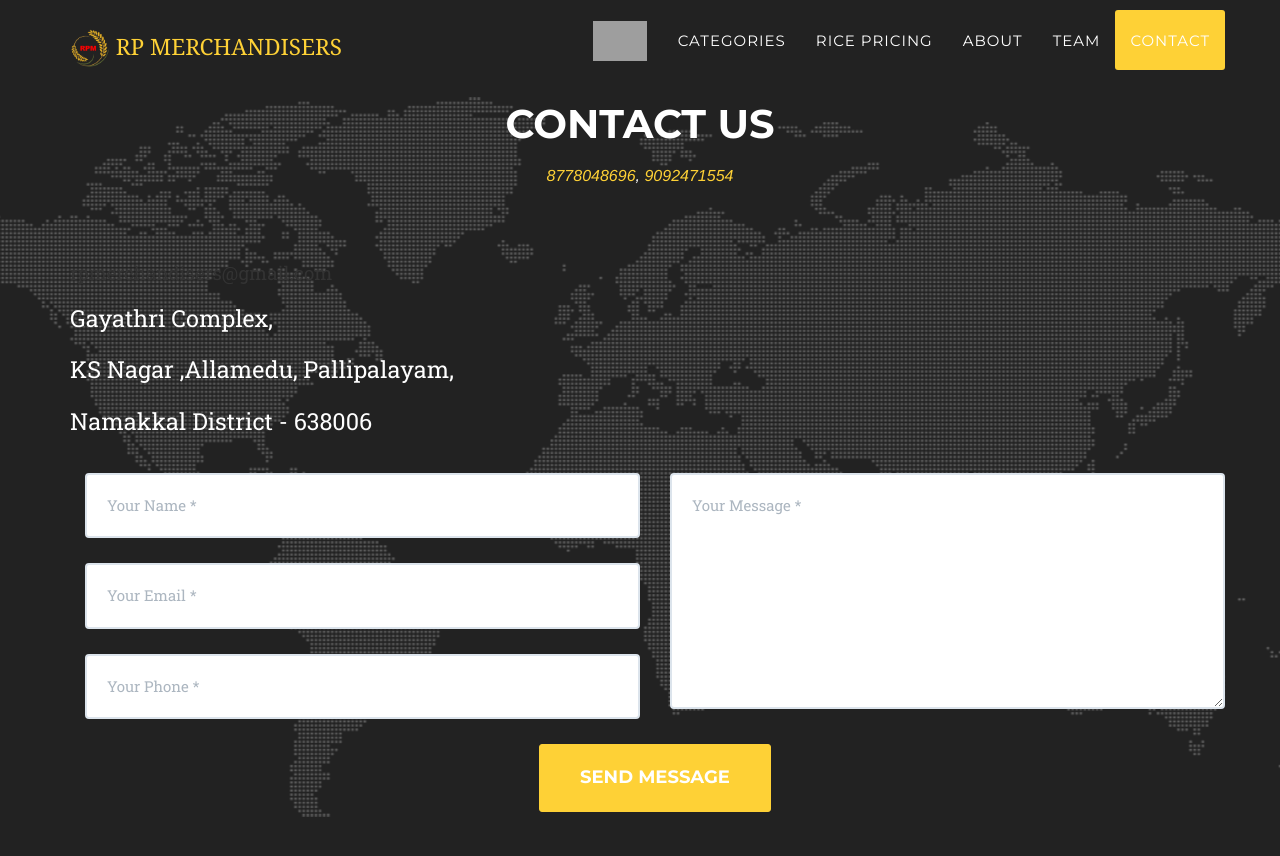
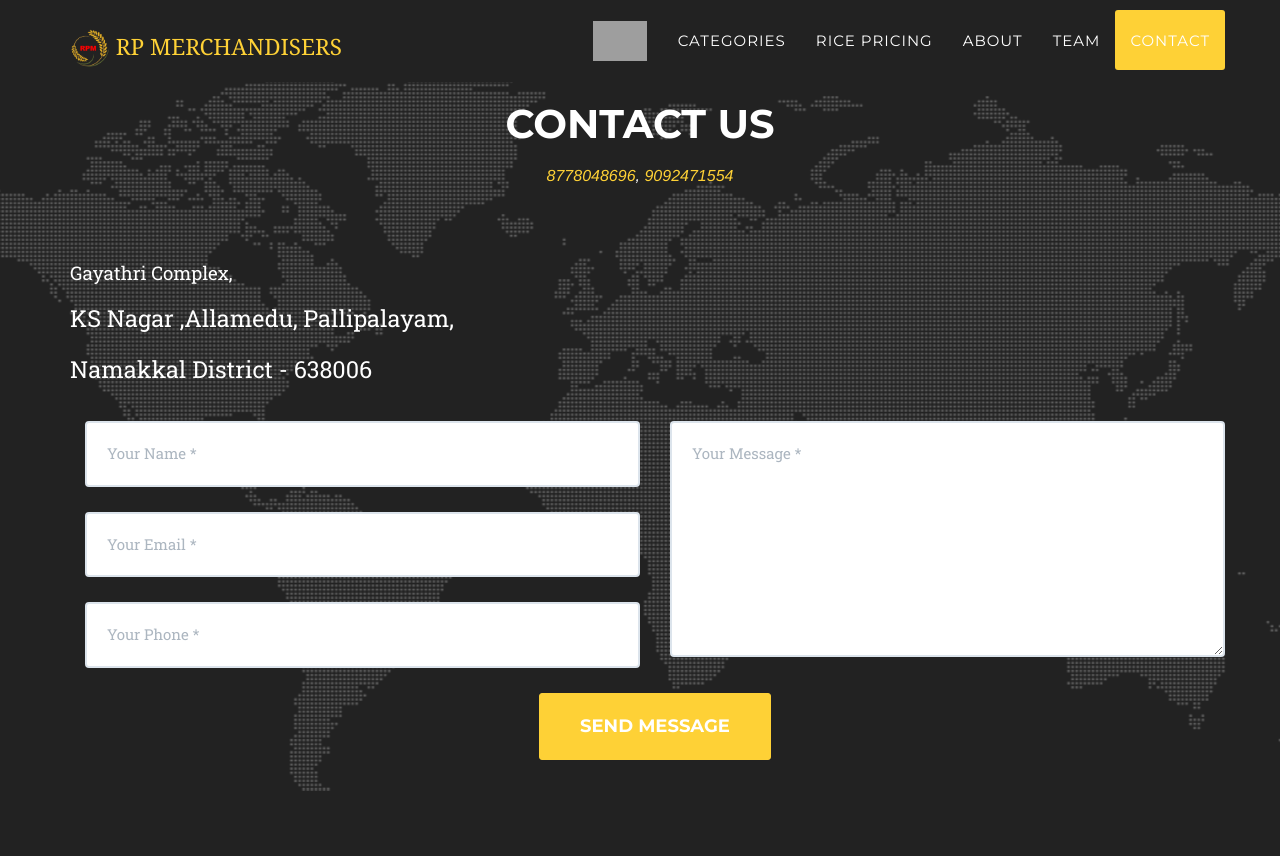
Before and after one commit to rpmerchandisers/rpmerchandiser, a Jekyll site: the page built from index.html, in a window 1280 px wide and 900 px high, scrolled down 5479 px. Shown: the top 856 px of the window. Built offline with Jekyll 4.4.1, drawn with Linux system fonts in a browser that asks for light colours; some web fonts are replaced; grey boxes are pictures that could not be loaded.

Commit message:
Signed-off-by: mrsugar17 <mrsugar17@users.noreply.github.com>new

```diff
--- a/_includes/contact.html
+++ b/_includes/contact.html
@@ -7,7 +7,7 @@
                 </div>
                 <div
 
-              <p style="text-align:justify; font-size: 125%; text-align:left ;> <font color="white">rpmerchandisers@gmail.com</font></p>
+
               <p style="text-align:justify; font-size: 125%; text-align:left ; "><font color="white">Gayathri Complex,</font></p>
               <p style="text-align:justify; font-size: 125%; text-align:left; "><font color="white">KS Nagar ,Allamedu, Pallipalayam,</font></p>
               <p style="text-align:justify; font-size: 125%; text-align:left; "><font color="white">Namakkal District - 638006</font></p>
```
Also changed, not shown: 10 other files.
